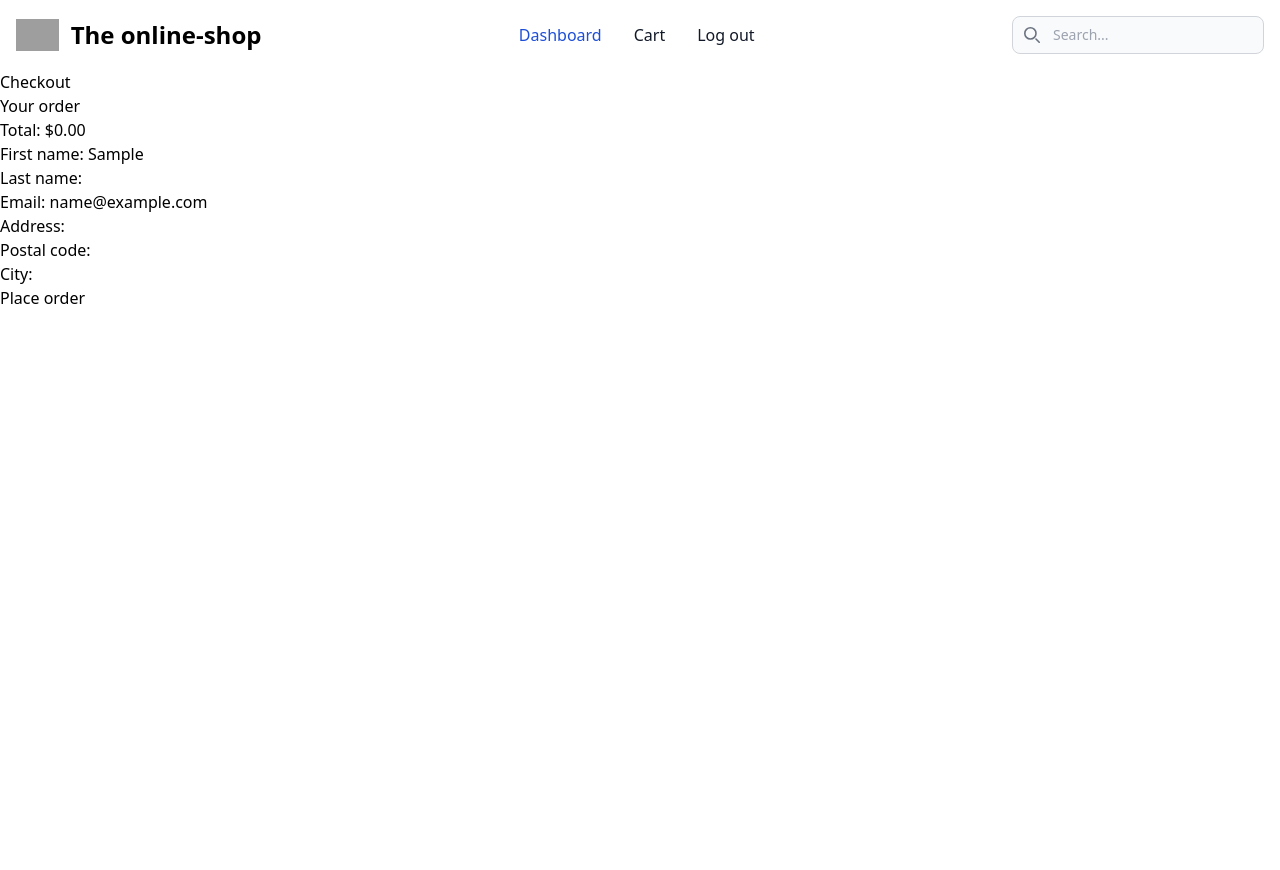
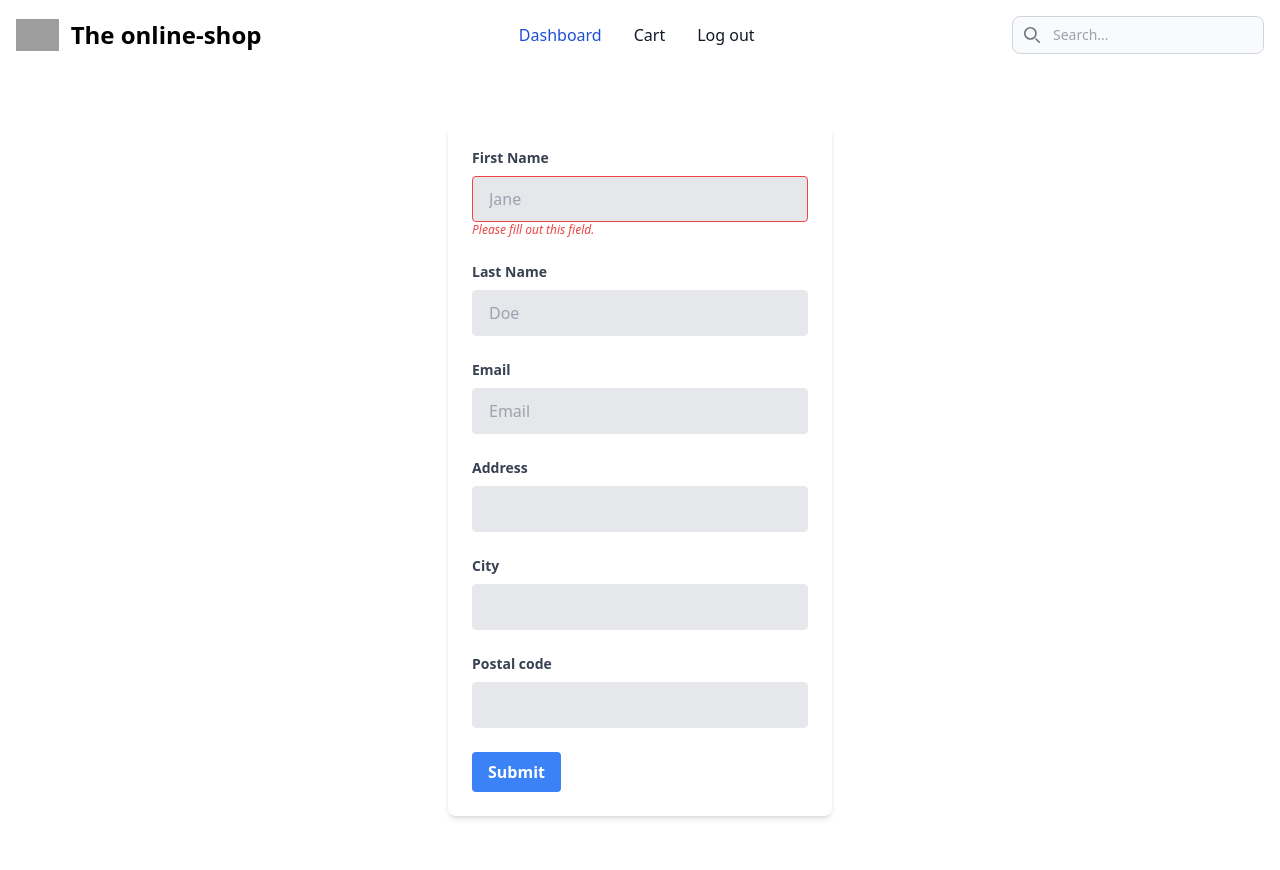
Before and after one commit to ch4zzy/online-shop, a Django app: page /orders/create/ in a window 1280 px wide. Before the commit the page ends 304 px from the top, so only its background shows below. Run offline with Django 3.2, Linux system fonts and the light colour scheme; the visitor is signed in with stand-in values (Sample User, id 1); parts of the project's set-up code (start-up, migrations or seed data) failed here and were passed over; some libraries are stand-ins or nearby versions; grey boxes are pictures that could not be loaded.

Commit message:
refactor: template

```diff
--- a/apps/orders/templates/orders/order/create.html
+++ b/apps/orders/templates/orders/order/create.html
@@ -5,34 +5,58 @@
 {% endblock %}
 
 {% block content %}
-    <h1>Checkout</h1>
-    <div class="order-info">
-        <h3>Your order</h3>
-        <ul>
-            {% for item in cart %}
-                <li>
-                    {{ item.quantity }}x {{ item.product.name }}
-                    <span>
-                        ${{ item.total_price|floatformat:"2" }}
-                    </span>
-                </li>
-            {% endfor %}
+<div class="flex justify-center items-center h-screen">
+    <form class="w-full max-w-sm bg-white p-6 rounded-lg shadow-md" action="." method="post">
+      {% csrf_token %}
+      <div class="mb-6">
+        <label class="block text-gray-700 text-sm font-bold mb-2" for="grid-first-name">
+          First Name
+        </label>
+        <input name="first_name" class="appearance-none block w-full bg-gray-200 text-gray-700 border border-red-500 rounded py-3 px-4 leading-tight focus:outline-none focus:bg-white" id="grid-first-name" type="text" placeholder="Jane">
+        <p class="text-red-500 text-xs italic">Please fill out this field.</p>
+      </div>
+      <div class="mb-6">
+        <label class="block text-gray-700 text-sm font-bold mb-2" for="grid-last-name">
+          Last Name
+        </label>
+        <input name="last_name" class="appearance-none block w-full bg-gray-200 text-gray-700 border border-gray-200 rounded py-3 px-4 leading-tight focus:outline-none focus:bg-white focus:border-gray-500" id="grid-last-name" type="text" placeholder="Doe">
+      </div>
+      <div class="mb-6">
+        <label class="block text-gray-700 text-sm font-bold mb-2" for="grid-email">
+          Email
+        </label>
+        <input name="email" class="appearance-none block w-full bg-gray-200 text-gray-700 border border-gray-200 rounded py-3 px-4 leading-tight focus:outline-none focus:bg-white focus:border-gray-500" id="grid-email" type="email" placeholder="Email">
+      </div>
 
-            {% if cart.coupon %}
-                <li>
-                    "{{ cart.coupon.code }}" ({{ cart.coupon.discount }}% off)
-                    <span>
-                        - ${{ cart.get_discount|floatformat:"2"}}
-                    </span>
-                </li>
-            {% endif %}
-        </ul>
-        <p>Total: ${{ cart.get_total_price_after_discount|floatformat:"2" }}</p>
-    </div>
+      <div class="mb-6">
+        <label  class="block text-gray-700 text-sm font-bold mb-2" for="grid-last-name">
+          Address
+        </label>
+        <input name="address" class="appearance-none block w-full bg-gray-200 text-gray-700 border border-gray-200 rounded py-3 px-4 leading-tight focus:outline-none focus:bg-white focus:border-gray-500" id="grid-last-name" type="text" placeholder="">
+      </div>
 
-    <form action="." method="post" class="order-form">
-        {{ form.as_p }}
-        <p><input type="submit" value="Place order"></p>
-        {% csrf_token %}
+
+      <div class="mb-6">
+        <label class="block text-gray-700 text-sm font-bold mb-2" for="grid-last-name">
+          City
+        </label>
+        <input name="city" class="appearance-none block w-full bg-gray-200 text-gray-700 border border-gray-200 rounded py-3 px-4 leading-tight focus:outline-none focus:bg-white focus:border-gray-500" id="grid-last-name" type="text" placeholder="">
+      </div>
+
+
+
+      <div class="mb-6">
+        <label class="block text-gray-700 text-sm font-bold mb-2" for="grid-last-name">
+          Postal code
+        </label>
+        <input name="postal_code" class="appearance-none block w-full bg-gray-200 text-gray-700 border border-gray-200 rounded py-3 px-4 leading-tight focus:outline-none focus:bg-white focus:border-gray-500" id="grid-last-name" type="text" placeholder="">
+      </div>
+
+      <input class="bg-blue-500 hover:bg-blue-700 text-white font-bold py-2 px-4 rounded" type="submit">
+
+    </input>
+
     </form>
+  </div>
+
 {% endblock %}
```
